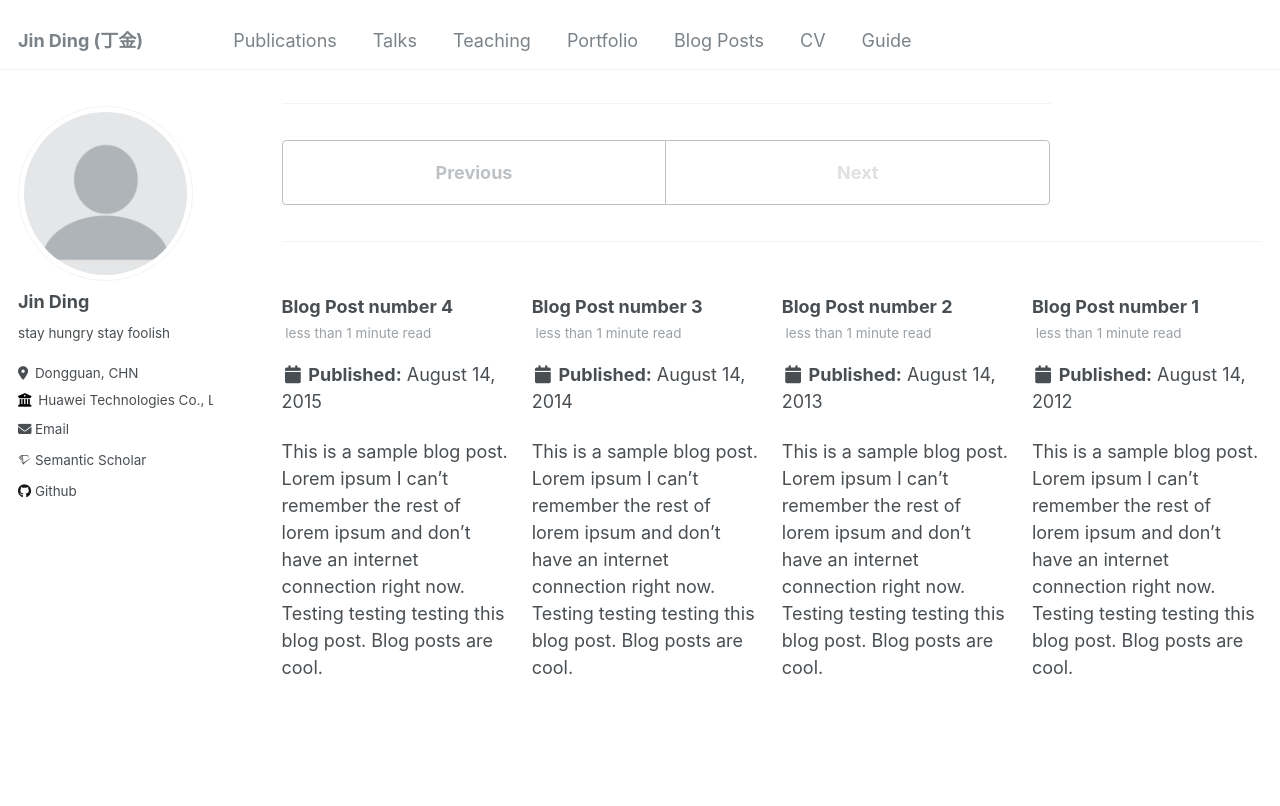
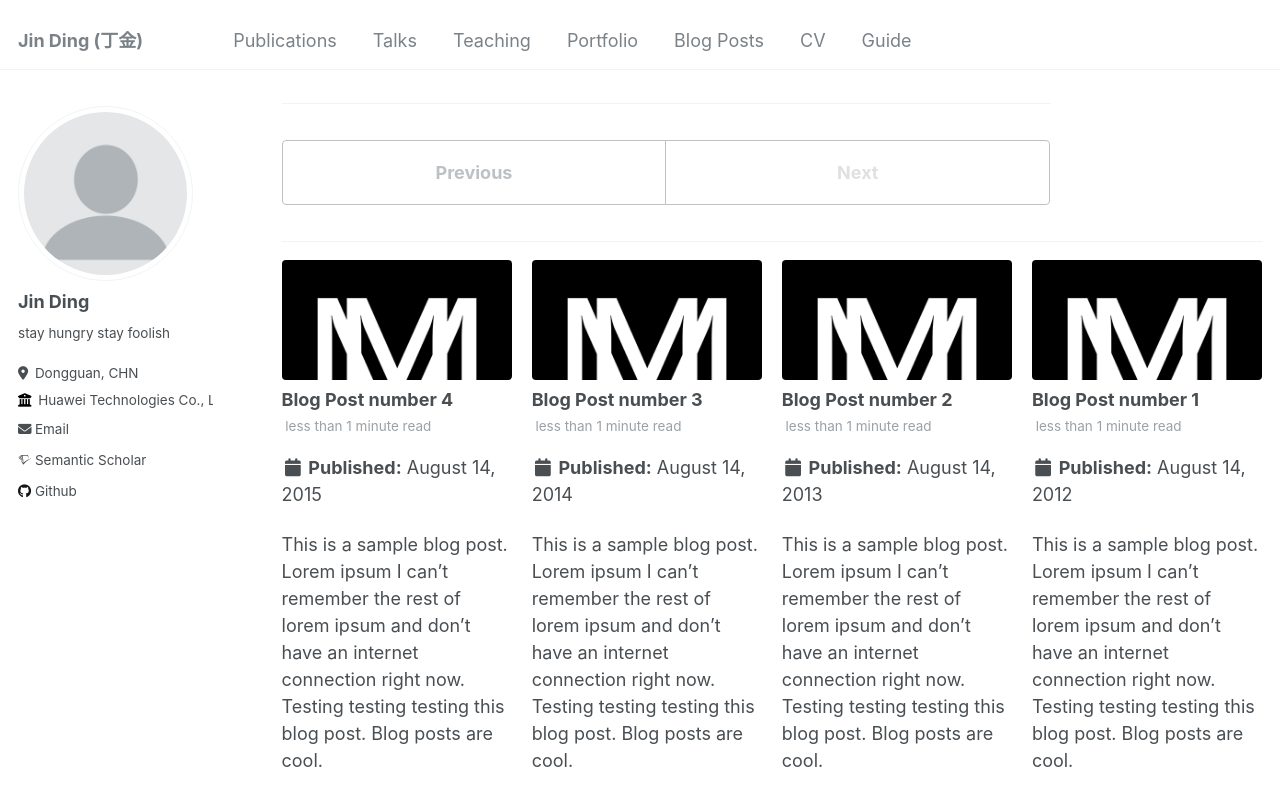
Before and after one commit to DJEddyking/djeddyking.github.io, a Jekyll site: the page built from _posts/2199-01-01-future-post.md, in a window 1280 px wide and 900 px high, scrolled down 399 px. Shown: the top 806 px of the window. Built offline with Jekyll 4.4.1, drawn with Linux system fonts in a browser that asks for light colours; some web fonts are replaced.

Commit message:
Update _config.yml

```diff
--- a/_config.yml
+++ b/_config.yml
@@ -75,7 +75,7 @@ author:
 
 
 # Site Settings
-teaser                   : "/images/dingjin.jpg" # filename of teaser fallback teaser image placed in /images/, .e.g. "500x300.png"
+teaser                   : "site-logo.png" # filename of teaser fallback teaser image placed in /images/, .e.g. "500x300.png"
 breadcrumbs              : false # true, false (default)
 words_per_minute         : 160
 future                   : true
```
